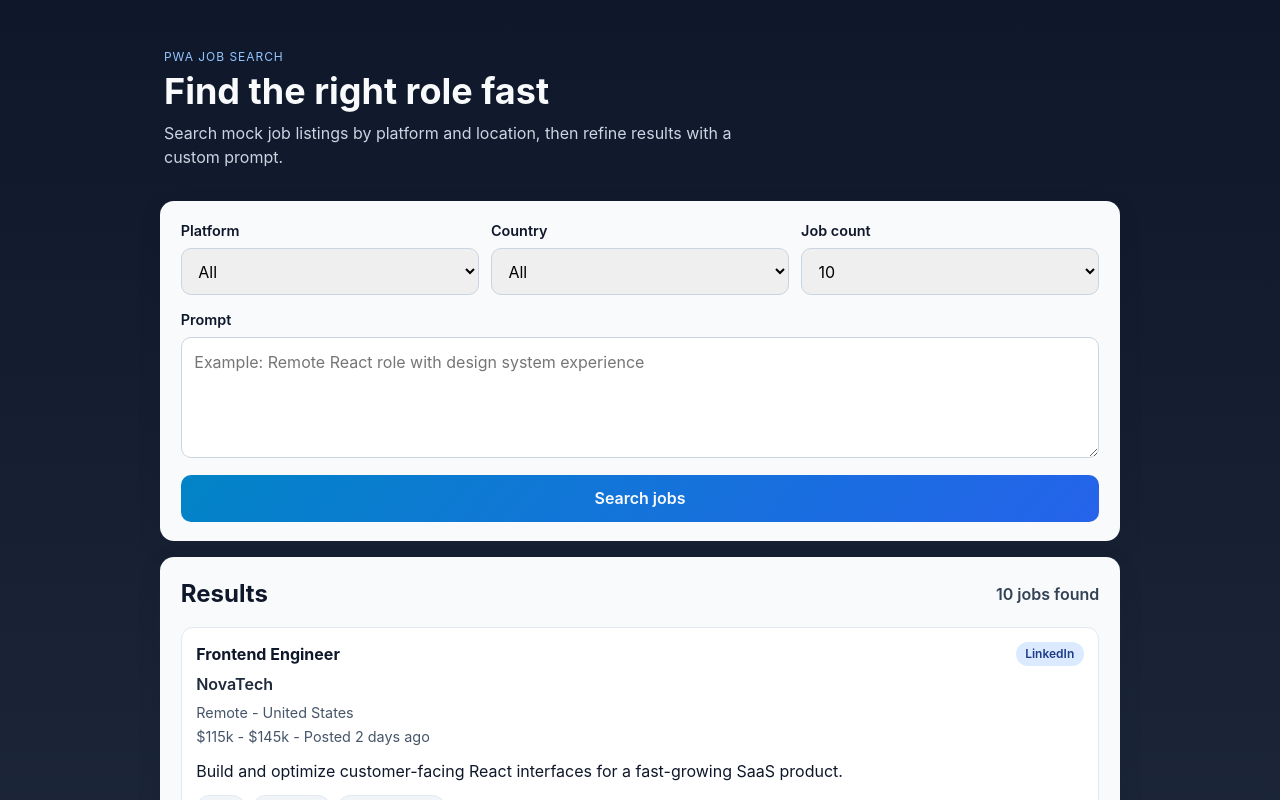
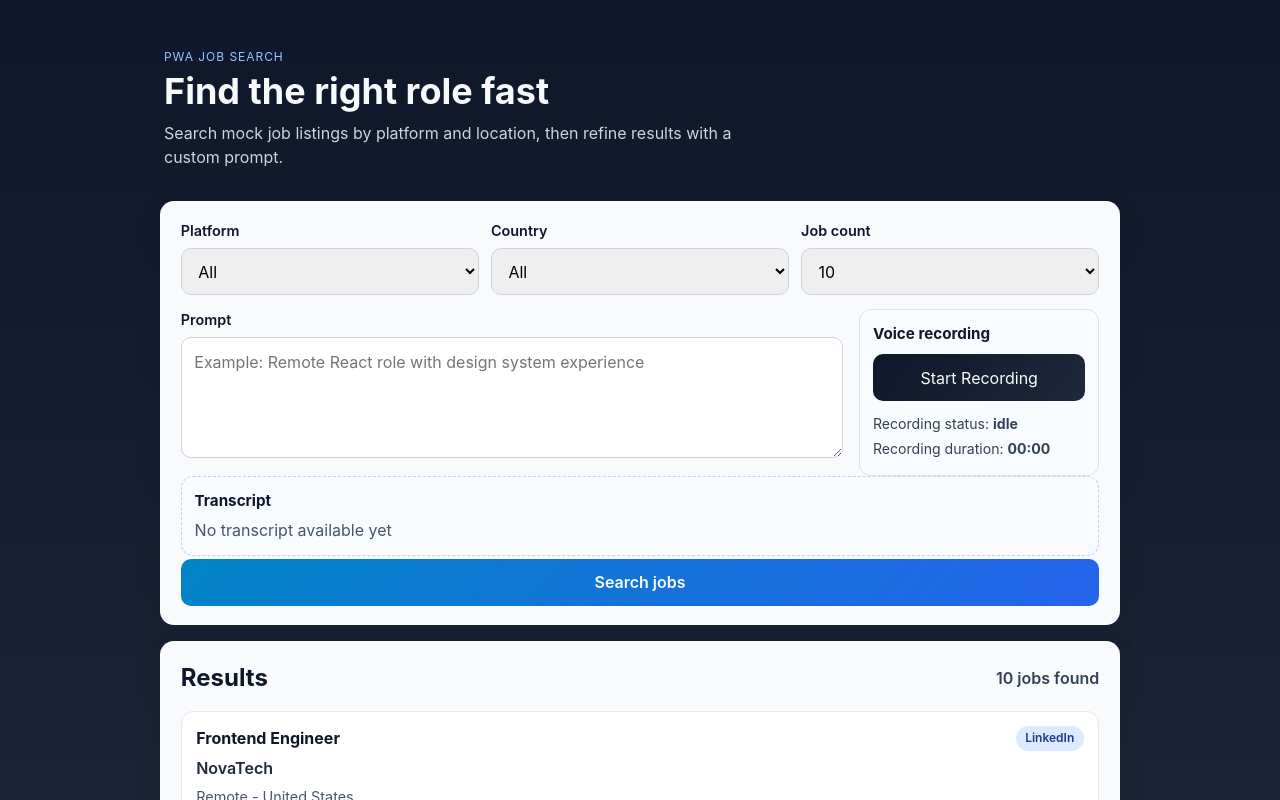
Before and after one commit to nikhildhar1992/job-search-agent-pwa-frontend, a React (Vite) app: page / in a window 1280 px wide. Shown: the top 800 px of the page. Built offline with nearby package versions, Linux system fonts and the light colour scheme.

Commit message:
Add mobile-friendly MediaRecorder voice capture UI
Co-authored-by: nikhildhar1992 <nikhildhar1992@users.noreply.github.com>

```diff
--- a/src/App.tsx
+++ b/src/App.tsx
@@ -1,4 +1,4 @@
-import { FormEvent, useMemo, useState } from "react";
+import { FormEvent, useEffect, useMemo, useRef, useState } from "react";
 
 type JobPosting = {
   id: number;
@@ -162,6 +162,35 @@ const MOCK_JOBS: JobPosting[] = [
 
 const JOB_COUNT_OPTIONS = [5, 10, 20];
 const ALL_FILTER_VALUE = "All";
+const AUDIO_MIME_TYPE = "audio/webm";
+
+type RecorderStatus = "idle" | "recording" | "stopping" | "stopped" | "error";
+
+const formatDuration = (seconds: number): string => {
+  const minutesPart = Math.floor(seconds / 60)
+    .toString()
+    .padStart(2, "0");
+  const secondsPart = (seconds % 60).toString().padStart(2, "0");
+  return `${minutesPart}:${secondsPart}`;
+};
+
+const getMicrophoneErrorMessage = (error: unknown): string => {
+  if (error instanceof DOMException) {
+    if (error.name === "NotAllowedError" || error.name === "PermissionDeniedError") {
+      return "Microphone access was denied. Please allow microphone permission and try again.";
+    }
+
+    if (error.name === "NotFoundError" || error.name === "DevicesNotFoundError") {
+      return "No microphone device was found on this device.";
+    }
+
+    if (error.name === "NotReadableError" || error.name === "TrackStartError") {
+      return "Microphone is busy or unavailable. Close other apps using it and retry.";
+    }
+  }
+
+  return "Unable to access microphone right now. Please try again.";
+};
 
 function App() {
   const [platform, setPlatform] = useState<string>(ALL_FILTER_VALUE);
@@ -169,6 +198,17 @@ function App() {
   const [jobCount, setJobCount] = useState<number>(10);
   const [prompt, setPrompt] = useState<string>("");
   const [results, setResults] = useState<JobPosting[]>(MOCK_JOBS.slice(0, 10));
+  const [recorderStatus, setRecorderStatus] = useState<RecorderStatus>("idle");
+  const [recordingDuration, setRecordingDuration] = useState<number>(0);
+  const [audioBlob, setAudioBlob] = useState<Blob | null>(null);
+  const [audioUrl, setAudioUrl] = useState<string | null>(null);
+  const [microphoneError, setMicrophoneError] = useState<string | null>(null);
+
+  const mediaRecorderRef = useRef<MediaRecorder | null>(null);
+  const microphoneStreamRef = useRef<MediaStream | null>(null);
+  const recordingChunksRef = useRef<Blob[]>([]);
+  const recordingStartTimeRef = useRef<number>(0);
+  const durationTimerRef = useRef<number | null>(null);
 
   const platforms = useMemo(
     () => [ALL_FILTER_VALUE, ...new Set(MOCK_JOBS.map((job) => job.platform))],
@@ -178,6 +218,155 @@ function App() {
     () => [ALL_FILTER_VALUE, ...new Set(MOCK_JOBS.map((job) => job.country))],
     []
   );
+
+  const stopMicrophoneStream = () => {
+    const stream = microphoneStreamRef.current;
+    if (!stream) {
+      return;
+    }
+
+    stream.getTracks().forEach((track) => track.stop());
+    microphoneStreamRef.current = null;
+  };
+
+  const clearDurationTimer = () => {
+    if (durationTimerRef.current !== null) {
+      window.clearInterval(durationTimerRef.current);
+      durationTimerRef.current = null;
+    }
+  };
+
+  const startRecording = async () => {
+    if (recorderStatus === "recording") {
+      return;
+    }
+
+    setMicrophoneError(null);
+
+    if (!navigator.mediaDevices?.getUserMedia) {
+      setRecorderStatus("error");
+      setMicrophoneError("Microphone recording is not supported on this browser.");
+      return;
+    }
+
+    if (typeof MediaRecorder === "undefined") {
+      setRecorderStatus("error");
+      setMicrophoneError("Audio recording is not supported on this browser.");
+      return;
+    }
+
+    try {
+      stopMicrophoneStream();
+
+      recordingChunksRef.current = [];
+      setAudioBlob(null);
+      setRecordingDuration(0);
+
+      const stream = await navigator.mediaDevices.getUserMedia({ audio: true });
+      microphoneStreamRef.current = stream;
+
+      const canUseOpus = MediaRecorder.isTypeSupported("audio/webm;codecs=opus");
+      const canUseWebm = MediaRecorder.isTypeSupported(AUDIO_MIME_TYPE);
+      const mimeType = canUseOpus ? "audio/webm;codecs=opus" : canUseWebm ? AUDIO_MIME_TYPE : "";
+
+      const recorder = mimeType
+        ? new MediaRecorder(stream, { mimeType })
+        : new MediaRecorder(stream);
+
+      mediaRecorderRef.current = recorder;
+
+      recorder.ondataavailable = (event: BlobEvent) => {
+        if (event.data.size > 0) {
+          recordingChunksRef.current.push(event.data);
+        }
+      };
+
+      recorder.onerror = () => {
+        setRecorderStatus("error");
+        setMicrophoneError("Recording failed unexpectedly. Please try again.");
+        clearDurationTimer();
+        stopMicrophoneStream();
+        mediaRecorderRef.current = null;
+      };
+
+      recorder.onstop = () => {
+        clearDurationTimer();
+        stopMicrophoneStream();
+        mediaRecorderRef.current = null;
+
+        const durationSeconds = Math.max(
+          0,
+          Math.round((Date.now() - recordingStartTimeRef.current) / 1000)
+        );
+        setRecordingDuration(durationSeconds);
+
+        const finalBlob = new Blob(recordingChunksRef.current, { type: AUDIO_MIME_TYPE });
+        setAudioBlob(finalBlob);
+        setRecorderStatus("stopped");
+      };
+
+      recorder.start(250);
+      recordingStartTimeRef.current = Date.now();
+      setRecorderStatus("recording");
+
+      clearDurationTimer();
+      durationTimerRef.current = window.setInterval(() => {
+        const elapsedSeconds = Math.max(
+          0,
+          Math.floor((Date.now() - recordingStartTimeRef.current) / 1000)
+        );
+        setRecordingDuration(elapsedSeconds);
+      }, 250);
+    } catch (error) {
+      setRecorderStatus("error");
+      setMicrophoneError(getMicrophoneErrorMessage(error));
+      stopMicrophoneStream();
+      clearDurationTimer();
+    }
+  };
+
+  const stopRecording = () => {
+    const recorder = mediaRecorderRef.current;
+    if (!recorder || recorder.state === "inactive") {
+      return;
+    }
+
+    setRecorderStatus("stopping");
+    recorder.stop();
+  };
+
+  useEffect(() => {
+    if (!audioBlob) {
+      setAudioUrl(null);
+      return;
+    }
+
+    const nextAudioUrl = URL.createObjectURL(audioBlob);
+    setAudioUrl(nextAudioUrl);
+
+    return () => {
+      URL.revokeObjectURL(nextAudioUrl);
+    };
+  }, [audioBlob]);
+
+  useEffect(() => {
+    return () => {
+      clearDurationTimer();
+
+      const recorder = mediaRecorderRef.current;
+      if (recorder) {
+        recorder.ondataavailable = null;
+        recorder.onerror = null;
+        recorder.onstop = null;
+        if (recorder.state !== "inactive") {
+          recorder.stop();
+        }
+        mediaRecorderRef.current = null;
+      }
+
+      stopMicrophoneStream();
+    };
+  }, []);
 
   const runSearch = (event: FormEvent) => {
     event.preventDefault();
@@ -251,6 +440,7 @@ function App() {
             </label>
           </div>
 
+          <div className="prompt-recorder-layout">
             <label className="field">
               <span>Prompt</span>
               <textarea
@@ -260,6 +450,56 @@ function App() {
                 placeholder="Example: Remote React role with design system experience"
               />
             </label>
+
+            <section className="recorder-panel" aria-live="polite">
+              <p className="recorder-title">Voice recording</p>
+              <button
+                type="button"
+                className={`microphone-button ${
+                  recorderStatus === "recording" ? "is-recording" : ""
+                }`}
+                onClick={recorderStatus === "recording" ? stopRecording : startRecording}
+                disabled={recorderStatus === "stopping"}
+              >
+                {recorderStatus === "recording" ? "Stop Recording" : "Start Recording"}
+              </button>
+
+              <div className="recorder-meta">
+                <p>
+                  Recording status: <strong>{recorderStatus}</strong>
+                </p>
+                <p>
+                  Recording duration: <strong>{formatDuration(recordingDuration)}</strong>
+                </p>
+              </div>
+
+              {recorderStatus === "recording" && (
+                <p className="recording-indicator">
+                  <span className="recording-dot" />
+                  Recording in progress
+                </p>
+              )}
+
+              {microphoneError && <p className="microphone-error">{microphoneError}</p>}
+
+              {audioBlob && (
+                <p className="audio-format">
+                  Saved audio format: <strong>{audioBlob.type || AUDIO_MIME_TYPE}</strong>
+                </p>
+              )}
+
+              {audioUrl && (
+                <audio controls className="audio-player" src={audioUrl}>
+                  Your browser does not support audio playback.
+                </audio>
+              )}
+            </section>
+          </div>
+
+          <section className="transcript-placeholder">
+            <h3>Transcript</h3>
+            <p>No transcript available yet</p>
+          </section>
 
           <button type="submit" className="search-button">
             Search jobs
--- a/src/index.css
+++ b/src/index.css
@@ -99,6 +99,107 @@ textarea {
   resize: vertical;
 }
 
+.prompt-recorder-layout {
+  display: grid;
+  gap: 0.85rem;
+}
+
+.recorder-panel {
+  border: 1px solid #dbe3ef;
+  border-radius: 12px;
+  padding: 0.8rem;
+  background-color: #f8fbff;
+  display: grid;
+  gap: 0.55rem;
+  align-content: start;
+}
+
+.recorder-title {
+  margin: 0;
+  font-weight: 700;
+  font-size: 0.95rem;
+}
+
+.microphone-button {
+  border: 0;
+  border-radius: 10px;
+  padding: 0.72rem 0.78rem;
+  background: linear-gradient(130deg, #0f172a, #1e293b);
+  color: #f8fafc;
+  font-weight: 600;
+  font: inherit;
+}
+
+.microphone-button.is-recording {
+  background: linear-gradient(130deg, #b91c1c, #ef4444);
+}
+
+.microphone-button:disabled {
+  opacity: 0.7;
+  cursor: not-allowed;
+}
+
+.recorder-meta p {
+  margin: 0.2rem 0;
+  color: #334155;
+  font-size: 0.88rem;
+}
+
+.recording-indicator {
+  margin: 0;
+  display: inline-flex;
+  align-items: center;
+  gap: 0.4rem;
+  color: #b91c1c;
+  font-weight: 600;
+  font-size: 0.9rem;
+}
+
+.recording-dot {
+  width: 0.6rem;
+  height: 0.6rem;
+  border-radius: 999px;
+  background-color: #ef4444;
+  animation: pulse 1s ease-in-out infinite;
+}
+
+.microphone-error {
+  margin: 0;
+  border-radius: 10px;
+  border: 1px solid #fecaca;
+  background-color: #fef2f2;
+  color: #b91c1c;
+  padding: 0.55rem 0.65rem;
+  font-size: 0.88rem;
+}
+
+.audio-format {
+  margin: 0;
+  color: #334155;
+  font-size: 0.84rem;
+}
+
+.audio-player {
+  width: 100%;
+}
+
+.transcript-placeholder {
+  border: 1px dashed #bfd3ea;
+  border-radius: 12px;
+  background-color: #f8fbff;
+  padding: 0.8rem;
+}
+
+.transcript-placeholder h3 {
+  margin: 0 0 0.35rem;
+  font-size: 0.95rem;
+}
+
+.transcript-placeholder p {
+  margin: 0;
+  color: #475569;
+}
+
 .search-button {
   border: 0;
   cursor: pointer;
@@ -110,6 +211,18 @@ textarea {
 
 .search-button:hover {
   filter: brightness(1.05);
+}
+
+@keyframes pulse {
+  0%,
+  100% {
+    transform: scale(0.9);
+    opacity: 0.85;
+  }
+  50% {
+    transform: scale(1.15);
+    opacity: 1;
+  }
 }
 
 .results-header {
@@ -221,4 +334,10 @@ textarea {
   .field-grid {
     grid-template-columns: repeat(3, 1fr);
   }
+
+  .prompt-recorder-layout {
+    grid-template-columns: 1fr 240px;
+    align-items: start;
+    gap: 1rem;
+  }
 }
```
Lines whose indentation alone changed are shown as unchanged.
